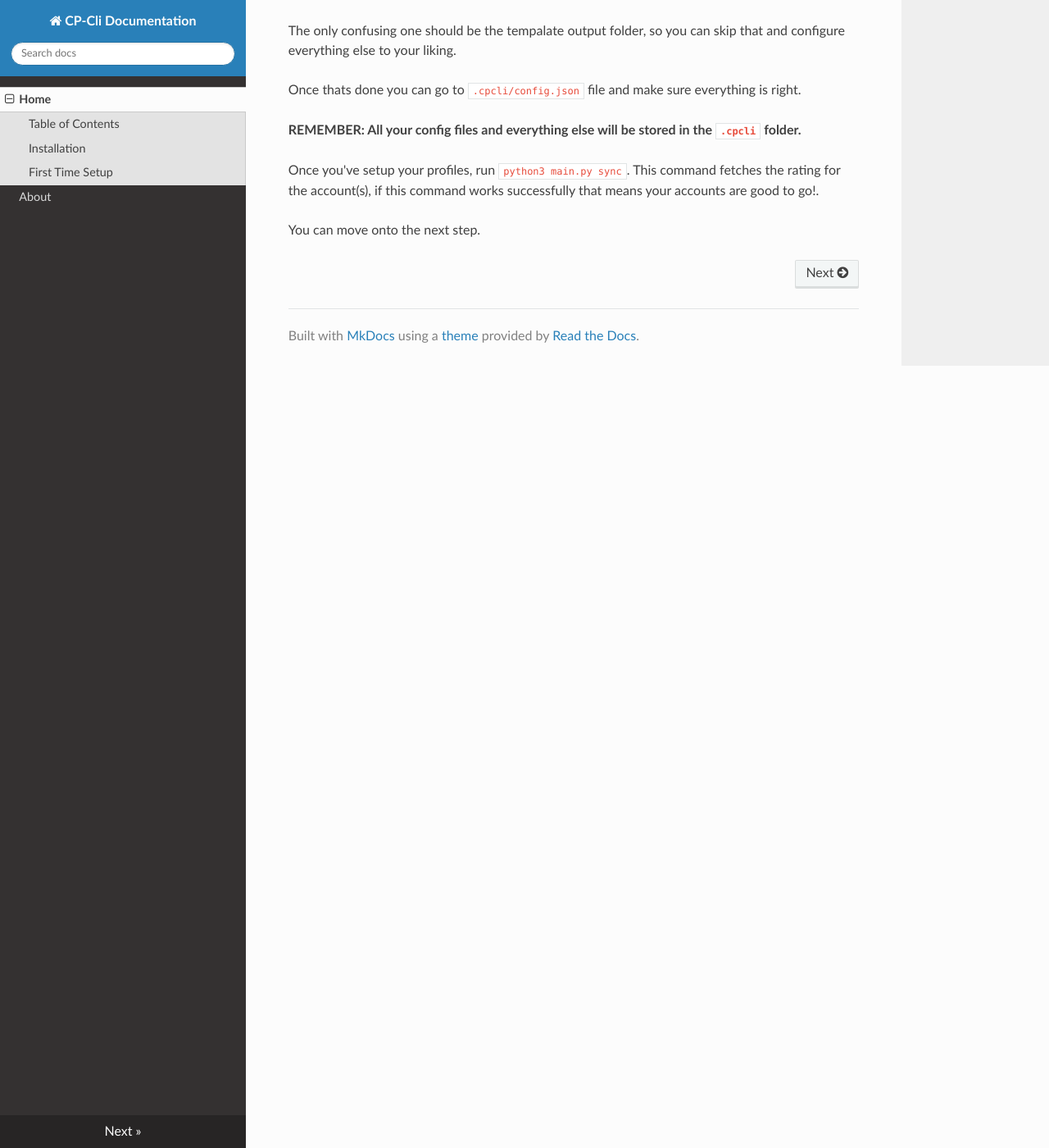
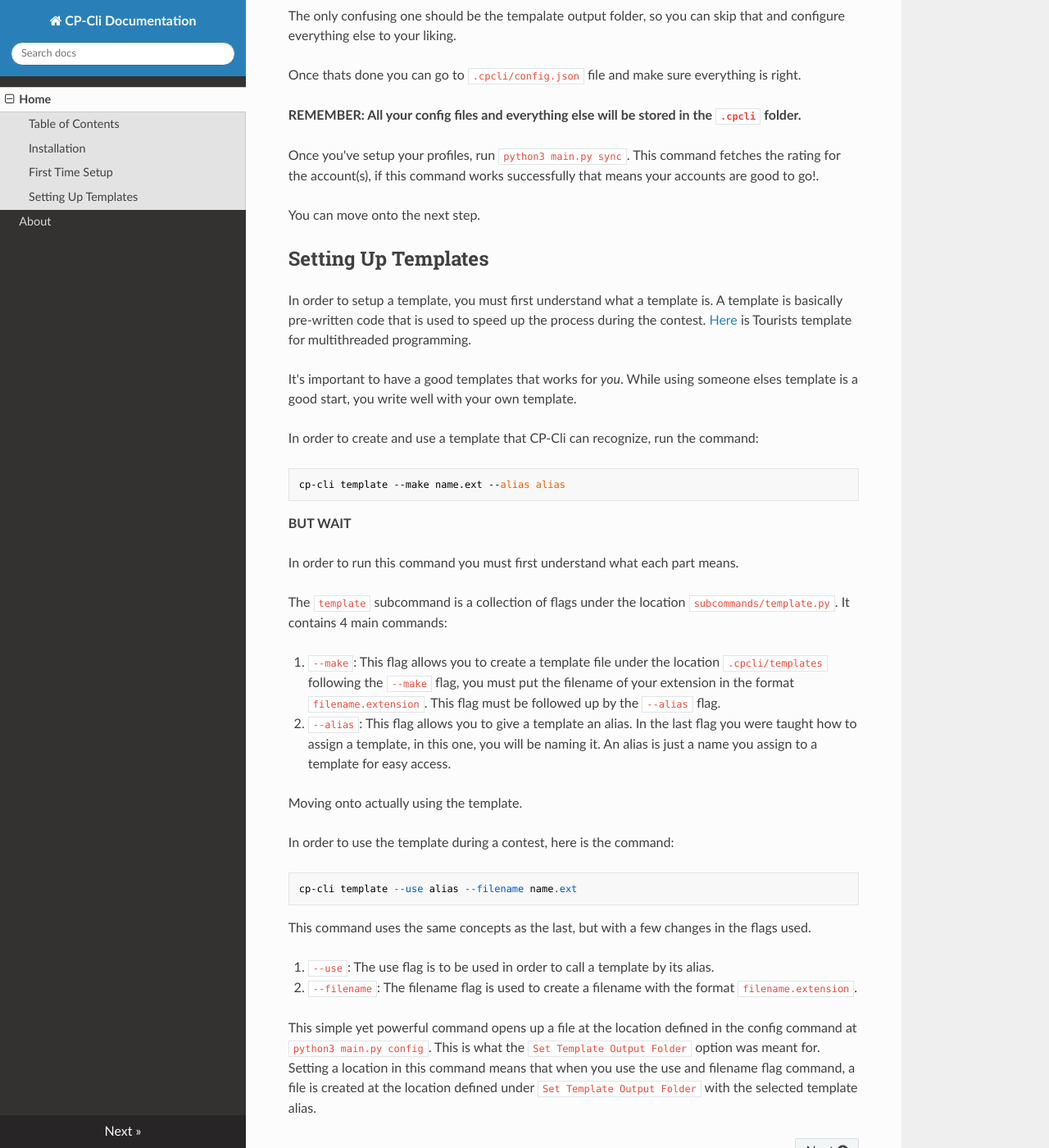
Before and after one commit to CompProgTools/CPCli, an MkDocs documentation site: the page built from src_docs/index.md, in a window 1280 px wide and 1400 px high, scrolled down 1368 px. Shown: the whole window at 82% size. Built offline with MkDocs 1.6.1, drawn with Linux system fonts in a browser that asks for light colours; nearby versions of some CDN libraries; some of the changed text lies outside the part shown.

Commit message:
updated the templates section and fully compelted it

````diff
--- a/src_docs/index.md
+++ b/src_docs/index.md
@@ -6,6 +6,7 @@ This is where you can find quick documentation for the commands and how to use t
 
 - [Installation](#installation)
 - [First Time Setup](#first-time-setup)
+- [Setting Up Templates](#setting-up-templates)
 
 ## Installation
 
@@ -62,3 +60,38 @@ Once thats done you can go to `.cpcli/config.json` file and make sure everything
 Once you've setup your profiles, run `python3 main.py sync`. This command fetches the rating for the account(s), if this command works successfully that means your accounts are good to go!.
 
 You can move onto the next step.
+
+## Setting Up Templates
+
+In order to setup a template, you must first understand what a template is. A template is basically pre-written code that is used to speed up the process during the contest. [Here](https://github.com/the-tourist/algo/blob/master/template/multithreaded.cpp) is Tourists template for multithreaded programming.
+
+It's important to have a good templates that works for *you*. While using someone elses template is a good start, you write well with your own template.
+
+In order to create and use a template that CP-Cli can recognize, run the command:
+```
+cp-cli template --make name.ext --alias alias
+```
+**BUT WAIT**
+
+In order to run this command you must first understand what each part means.
+
+The `template` subcommand is a collection of flags under the location `subcommands/template.py`. It contains 4 main commands:
+
+1. `--make`: This flag allows you to create a template file under the location `.cpcli/templates` following the `--make` flag, you must put the filename of your extension in the format `filename.extension`. This flag must be followed up by the `--alias` flag.
+
+2. `--alias`: This flag allows you to give a template an alias. In the last flag you were taught how to assign a template, in this one, you will be naming it. An alias is just a name you assign to a template for easy access.
+
+Moving onto actually using the template.
+
+In order to use the template during a contest, here is the command:
+
+```
+cp-cli template --use alias --filename name.ext
+```
+This command uses the same concepts as the last, but with a few changes in the flags used.
+
+1. `--use`: The use flag is to be used in order to call a template by its alias.
+
+2. `--filename`: The filename flag is used to create a filename with the format `filename.extension`.
+
+This simple yet powerful command opens up a file at the location defined in the config command at `python3 main.py config`. This is what the `Set Template Output Folder` option was meant for. Setting a location in this command means that when you use the use and filename flag command, a file is created at the location defined under `Set Template Output Folder` with the selected template alias.
````
Also changed, not shown: other parts of src_docs/index.md (+0 -3 lines), docs/index.html (+38 -7 lines), docs/search/search_index.json (+1 -1 lines), 1 other file.
